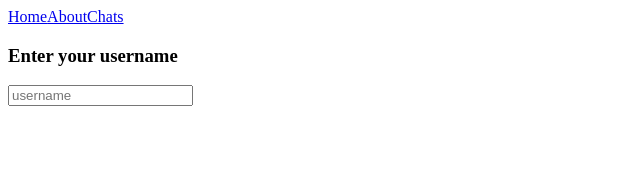
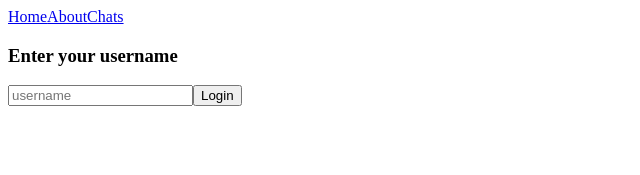
Before and after one commit to Larm1998/vue-router-navigation, a Vue app: page / in a window 1280 px wide. Shown: the top 175 px of the page, without its empty margins (0-640 px from the left). Built offline with nearby package versions, Linux system fonts and the light colour scheme.

Commit message:
routes with names

```diff
--- a/src/views/HomeView.vue
+++ b/src/views/HomeView.vue
@@ -3,6 +3,11 @@ export default {
   data() {
     return {
       username: '',
+    }
+  },
+  methods: {
+    begin() {
+      this.$router.push('/chats')
     }
   }
 }
@@ -12,5 +17,6 @@ export default {
   <main>
     <h3>Enter your username {{ username }}</h3>
     <input placeholder="username" v-model="username"/>
+    <button @click="begin">Login</button>
   </main>
 </template>
```
